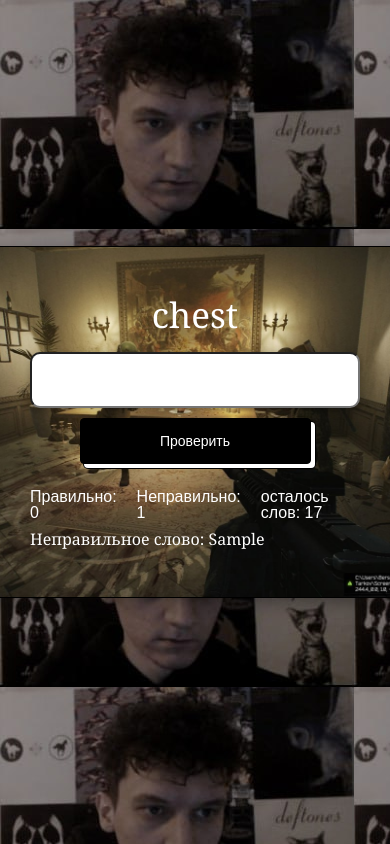
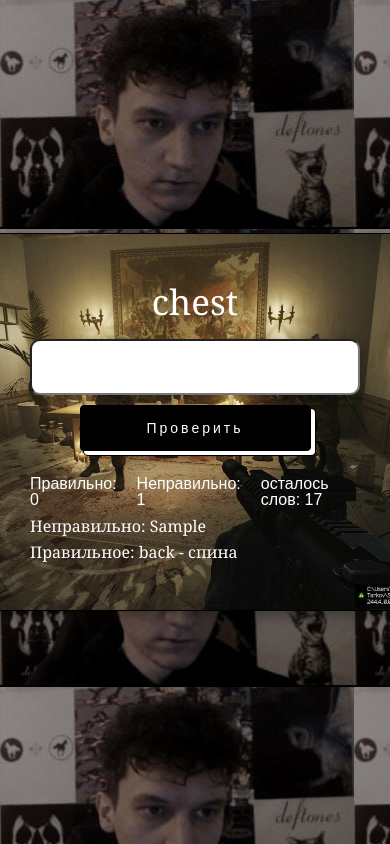
Before and after one commit to DiamondStudiesProduction/EnglishLearning, a React app: page / in a window 390 px wide. Both pictures are taken after typing "Sample" into the empty fields and a click on the button "Проверить". Shown: the top 844 px of the page. Built offline with nearby package versions, Linux system fonts and the light colour scheme.

Commit message:
добавление вывода правильных слов при ошибке

```diff
--- a/src/components/form/form.tsx
+++ b/src/components/form/form.tsx
@@ -18,6 +18,7 @@ export const Form = () => {
 	const [noRightWordCounter, setNoRightWordCounter] = useState(0);
 	const [rightAnserOrNot, setRightAnserOrNot] = useState<null | boolean>(null);
 	const [wrongWord, setWrongWord] = useState('');
+	const [wrongWordSaver, setWrongWordSaver] = useState<any>(null);
 	const form = document.querySelector('form');
 	if (form) {
 		form.style.backgroundImage = `url(${tarkov})`;
@@ -61,11 +62,14 @@ export const Form = () => {
 				(item: string) => item === inputToLowerCase
 			);
 			if (foundItem) {
+				setWrongWordSaver(null);
 				setNoRightWordCounter(0);
 				setWrongWord('');
 				setIntervalFunction(true);
 				setRigth(right + 1);
 			} else {
+				const wrongWord = `${state[randomWord][0]} - ${state[randomWord][1]}`;
+				setWrongWordSaver(wrongWord);
 				setNoRightWordCounter(1);
 				setWrongWord(input);
 				setIntervalFunction(false);
@@ -90,6 +94,7 @@ export const Form = () => {
 			rightAnserOrNot={rightAnserOrNot}
 			wrongWord={wrongWord}
 			noRightWordCounter={noRightWordCounter}
+			wrongWordSaver={wrongWordSaver}
 		/>
 	);
 };
--- a/src/components/ui/form/form.module.css
+++ b/src/components/ui/form/form.module.css
@@ -62,12 +62,12 @@
 		background-image: none;
 		border: 1px solid #000;
 		border-radius: 4px;
-		box-shadow: #fff 4px 4px 0 0,#000 4px 4px 0 1px;
+		box-shadow: #fff 4px 4px 0 0, #000 4px 4px 0 1px;
 		box-sizing: border-box;
 		color: #fff;
 		cursor: pointer;
 		display: inline-block;
-		font-family: ITCAvantGardeStd-Bk,Arial,sans-serif;
+		font-family: ITCAvantGardeStd-Bk, Arial, sans-serif;
 		font-size: 14px;
 		font-weight: 400;
 		line-height: 20px;
@@ -83,17 +83,24 @@
 		white-space: nowrap;
 		width: 70%;
 		margin: 10px 0px 25px 0px;
+		letter-spacing: 3px;
 	}
 	.buttonClick:focus {
 		text-decoration: none;
-	  }
+	}
 
-	  .buttonClick:hover {
+	.buttonClick:hover {
 		text-decoration: none;
-	  }
+	}
 
-	  .buttonClick:active {
-		box-shadow: rgba(0, 0, 0, .125) 0 3px 5px inset;
+	.buttonClick:active {
+		box-shadow: rgba(0, 0, 0, 0.125) 0 3px 5px inset;
 		outline: 0;
-	  }
+	}
 }
+
+.statusContainer {
+	display: flex;
+	flex-direction: column;
+	gap: 10px;
+}
--- a/src/components/ui/form/form.tsx
+++ b/src/components/ui/form/form.tsx
@@ -36,7 +36,10 @@ export const FormUI = (props: any) => {
 					{!props.noRightWordCounter ? (
 						''
 					) : (
-						<p>Неправильное слово: {props.wrongWord}</p>
+						<div className={styles.statusContainer}>
+							<p>Неправильно: {props.wrongWord}</p>
+							<p>Правильное: {props.wrongWordSaver}</p>
+						</div>
 					)}
 				</div>
 			</div>
```
Also changed, not shown: 6 other files (tests, documents, lock files or other folders).
